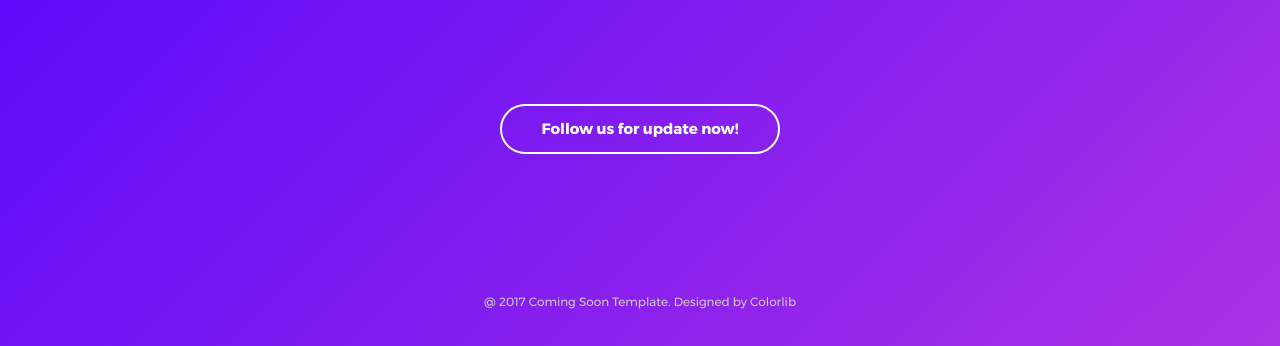
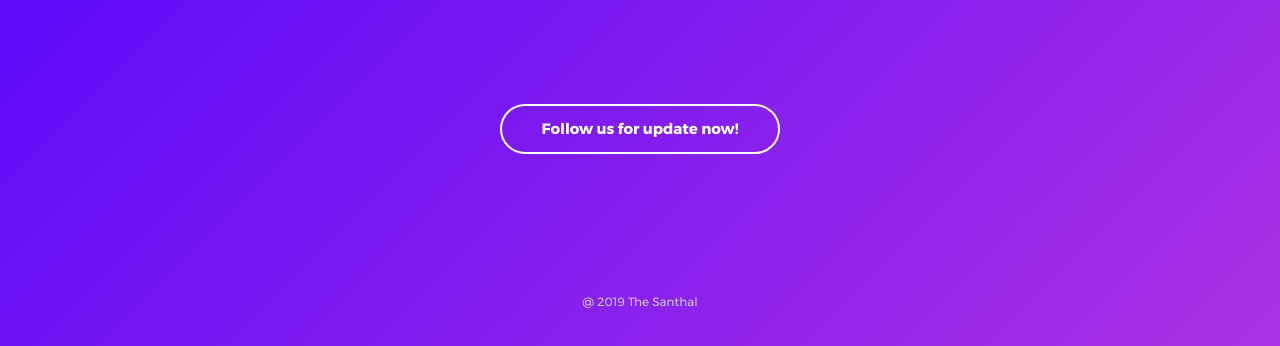
Before and after one commit to The-Santhal/thesanthal.codes, a plain HTML site: page index.html in a window 1280 px wide. Shown: the part 454-800 px from the top of the page. Drawn offline with Linux system fonts and the light colour scheme; a web font is replaced by a local one.

Commit message:
Update index.html

```diff
--- a/index.html
+++ b/index.html
@@ -1,7 +1,7 @@
 <!DOCTYPE html>
 <html lang="en">
 <head>
-	<title>Coming Soon 4</title>
+	<title>The Santhal</title>
 	<meta charset="UTF-8">
 	<meta name="viewport" content="width=device-width, initial-scale=1">
 <!--===============================================================================================-->
@@ -63,7 +63,7 @@
 		</div>
 
 		<span class="s1-txt3 txt-center">
-			@ 2017 Coming Soon Template. Designed by Colorlib
+			@ 2019 The Santhal
 		</span>
 
 	</div>
```
